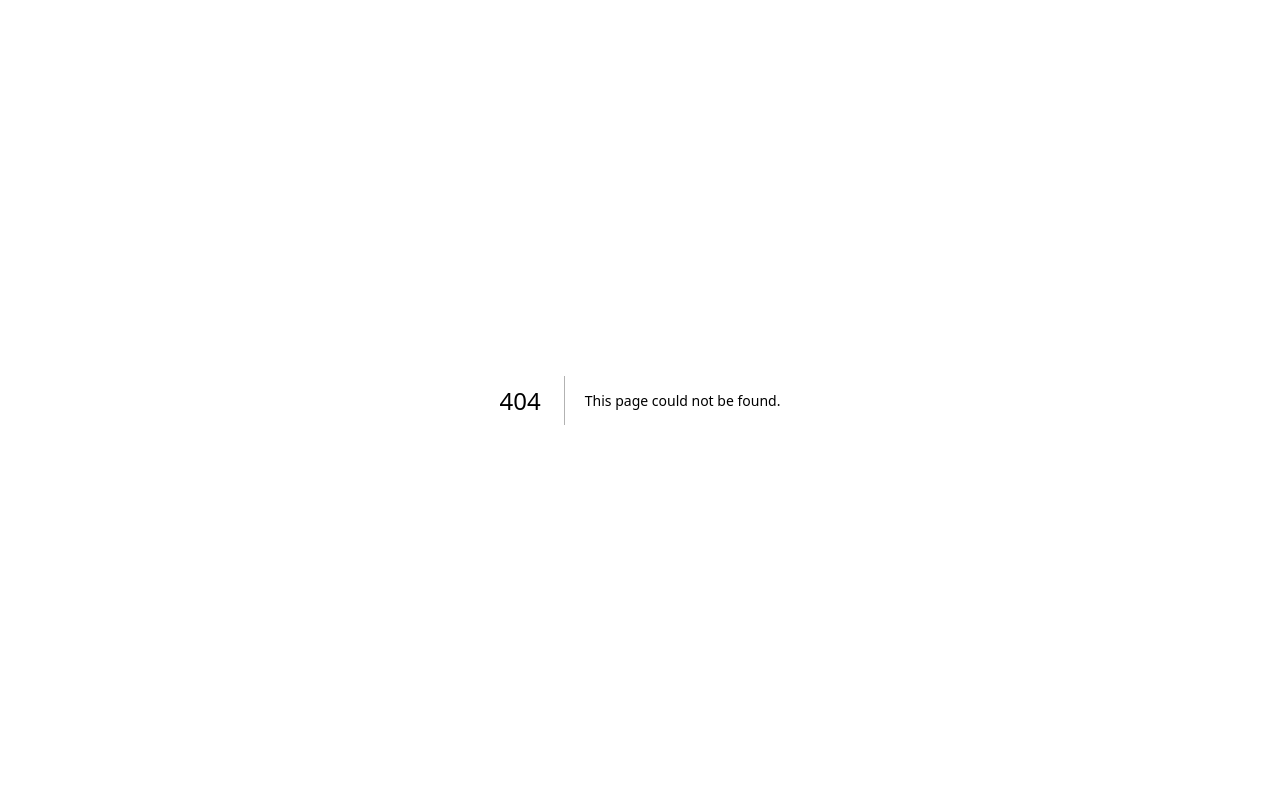
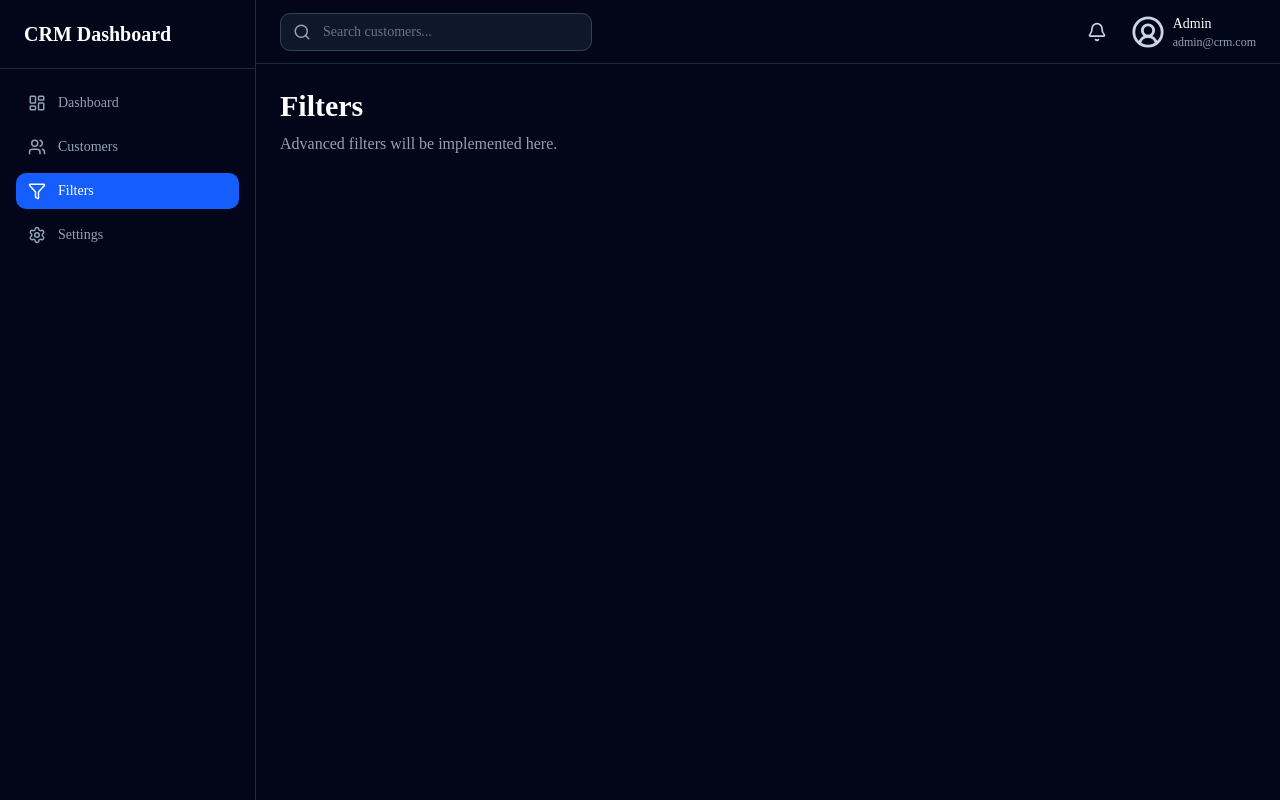
Before and after one commit to venkateshmacherla/advanced-crm-dashboard, a Next.js app: page /filters in a window 1280 px wide. Before the commit this address had no page. Built offline with nearby package versions, Linux system fonts and the light colour scheme.

Commit message:
refactor: migrate to app router dashboard layout

```diff
--- /dev/null
+++ b/src/app/(dashboard)/customers/page.tsx
@@ -0,0 +1,10 @@
+export default function CustomersPage() {
+  return (
+    <div>
+      <h1 className="text-3xl font-bold text-white">Customers</h1>
+      <p className="mt-2 text-slate-400">
+        Customer management will be implemented here.
+      </p>
+    </div>
+  );
+}
--- /dev/null
+++ b/src/app/(dashboard)/filters/page.tsx
@@ -0,0 +1,10 @@
+export default function FiltersPage() {
+  return (
+    <div>
+      <h1 className="text-3xl font-bold text-white">Filters</h1>
+      <p className="mt-2 text-slate-400">
+        Advanced filters will be implemented here.
+      </p>
+    </div>
+  );
+}
--- /dev/null
+++ b/src/app/(dashboard)/layout.tsx
@@ -0,0 +1,10 @@
+import { ReactNode } from "react";
+import DashboardLayout from "@/components/layout/dashboard-layout";
+
+interface LayoutProps {
+  children: ReactNode;
+}
+
+export default function Layout({ children }: LayoutProps) {
+  return <DashboardLayout>{children}</DashboardLayout>;
+}
--- /dev/null
+++ b/src/app/(dashboard)/page.tsx
@@ -0,0 +1,11 @@
+export default function DashboardPage() {
+  return (
+    <div>
+      <h2 className="text-3xl font-bold text-white">Dashboard</h2>
+
+      <p className="mt-2 text-slate-400">
+        Welcome to the Advanced CRM Dashboard.
+      </p>
+    </div>
+  );
+}
--- /dev/null
+++ b/src/app/(dashboard)/settings/page.tsx
@@ -0,0 +1,10 @@
+export default function SettingsPage() {
+  return (
+    <div>
+      <h1 className="text-3xl font-bold text-white">Settings</h1>
+      <p className="mt-2 text-slate-400">
+        Settings page will be implemented here.
+      </p>
+    </div>
+  );
+}
--- a/src/app/page.tsx
+++ /dev/null
@@ -1,15 +0,0 @@
-import DashboardLayout from "@/components/layout/dashboard-layout";
-
-export default function Home() {
-  return (
-    <DashboardLayout>
-      <div>
-        <h2 className="text-3xl font-bold text-white">Dashboard</h2>
-
-        <p className="mt-2 text-slate-400">
-          Welcome to the Advanced CRM Dashboard.
-        </p>
-      </div>
-    </DashboardLayout>
-  );
-}
```
